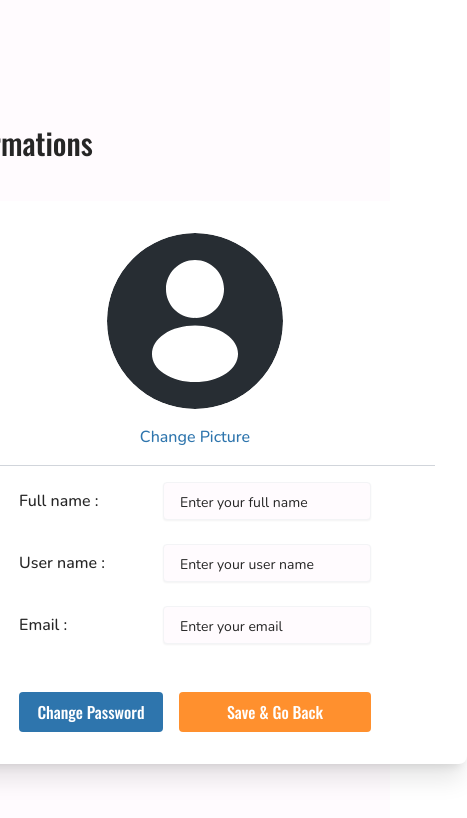
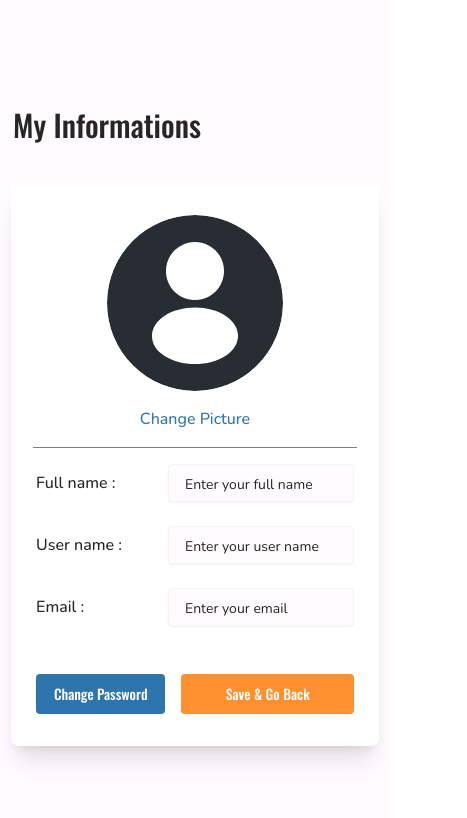
Before and after one commit to ScientificClubofESI/cse-forums-frontend, a Next.js app: page /profile/settings in a window 390 px wide. Shown: the top 818 px of the page, 467 px wide, since content can reach past the window. Built offline with nearby package versions, Linux system fonts and the light colour scheme.

Commit message:
mobile version width modifications

```diff
--- a/src/app/profile/settings/page.jsx
+++ b/src/app/profile/settings/page.jsx
@@ -27,8 +27,8 @@ const UserPicture = ({ handleFileChange }) => (
       Change Picture
     </label>
     {/* Space under the button only in mobile version */}
-    <div className="sm:hidden mt-4 w-[30rem] mb-[1rem]">
-      <hr className="border-t border-gray-300" />
+    <div className="sm:hidden mt-4 w-[20.2rem] mb-[1rem]">
+      <hr className="border-t border-neutral-500" />
     </div>
   </div>
 );
@@ -78,20 +78,20 @@ export const Settings = () => {
   return (
     <div className="bg-[#fffbfe] min-h-screen flex flex-col items-center justify-center">
       {/* Title */}
-      <div className="font-sans sm:font-semibold mr-[22rem] sm:ml-[49rem] sm:font-sans text-3xl text-[#262626] mb-8 sm:w-full sm:text-5xl font-medium p-2">
+      <div className="font-sans sm:font-semibold md:ml-[38rem] mr-[11rem] sm:font-sans text-3xl text-[#262626] mb-8 sm:w-full sm:text-5xl font-medium p-2">
       My Informations
       </div>
 
       {/* Main Content */}
-      <div className="bg-white sm:w-full max-w-[67.375rem] p-8 rounded-lg shadow-xl flex flex-col sm:flex-row items-center sm:items-start sm:p-10 sm:mx-4 sm:mx-[2rem]">
+      <div className="bg-white md:w-[67.375rem] w-[23rem] p-8 rounded-lg shadow-xl flex flex-col sm:flex-row items-center sm:items-start sm:p-10 sm:mx-4 sm:mx-[2rem]">
         {/* User Picture Section */}
         <UserPicture handleFileChange={handleFileChange} />
 
         {/* Vertical Line for Desktop */}
-        <div className="hidden sm:block border-l border-gray-300 h-[16rem] mx-8"></div> {/* Vertical line for desktop */}
+        <div className="hidden sm:block border-l border-neutral-300 h-[16rem] mx-8"></div> {/* Vertical line for desktop */}
 
         {/* Form Section */}
-        <div className="flex flex-col gap-6 flex-grow sm:w-[50%] ">
+        <div className="flex flex-col gap-6 flex-grow w-[19.875rem]">
           <FormInput
             label="Full name :"
             type="text"
@@ -120,14 +120,14 @@ export const Settings = () => {
           {/* Buttons Section */}
           <div className="flex justify-between items-center gap-4 sm:gap-8 mt-6">
             {/* Change Password Button */}
-            <button className="font-sans sm:font-normal	 bg-[#2E75AD] rounded text-white w-[9rem] h-10 sm:w-[12rem] sm:h-12 font-medium	">
+            <button className="font-sans sm:font-normal	text-sm md:text-xl bg-[#2E75AD] rounded text-white w-[9rem] h-10 sm:w-[12rem] sm:h-12 font-medium	">
               Change Password
             </button>
 
             {/* Save & Go Back Button for Mobile */}
             <button
               onClick={handleSave}
-              className="bg-[#FF902E] rounded text-white w-[12rem] h-10 sm:hidden font-medium	font-sans"
+              className="bg-[#FF902E] text-sm rounded text-white w-[12rem] h-10 sm:hidden font-medium	font-sans"
             >
               Save & Go Back
             </button>
```
